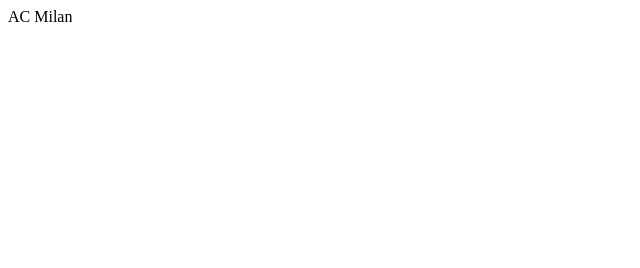
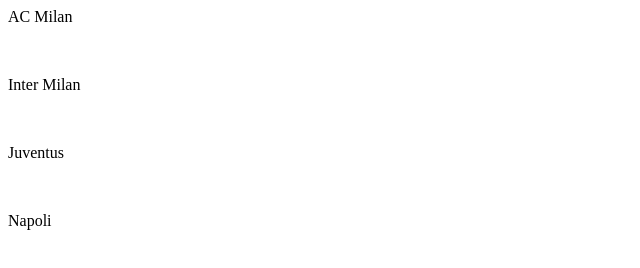
Before and after one commit to yashj808/localrepo, a plain HTML site: page index.html in a window 1280 px wide. Shown: the whole page, without its empty margins (0-640 px from the left). Drawn offline with Linux system fonts and the light colour scheme.

Commit message:
Teams added

```diff
--- a/index.html
+++ b/index.html
@@ -1 +1,4 @@
-<p>AC Milan</p>
+<p>AC Milan</p><br>
+<p>Inter Milan</p><br>
+<p>Juventus</p><br>
+<p>Napoli</p><br>
```
